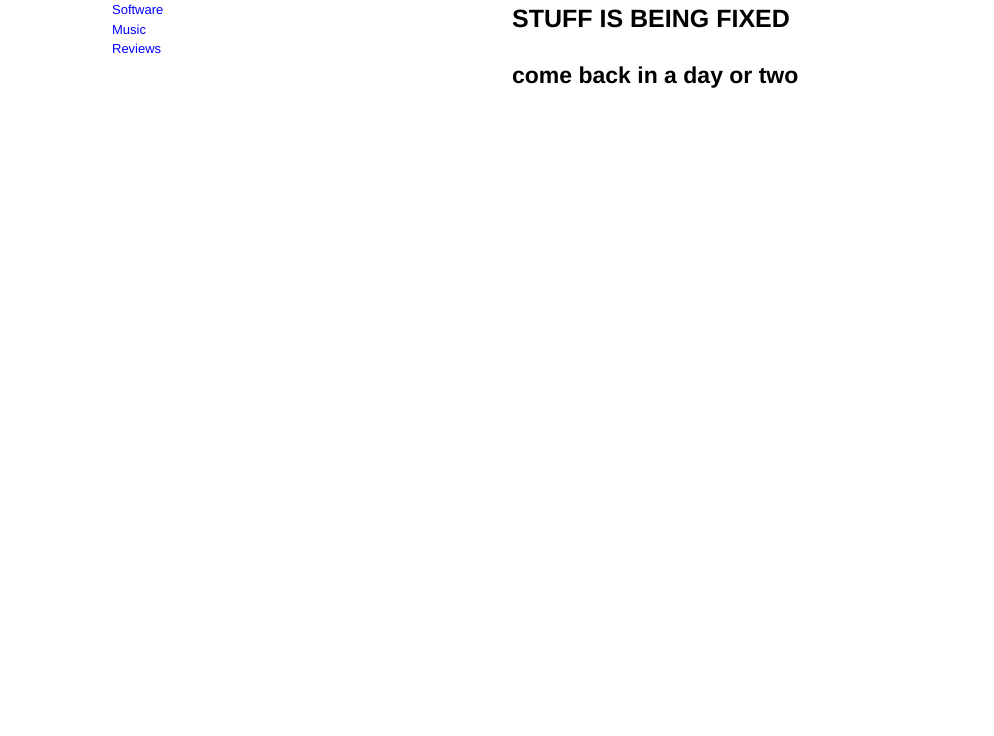
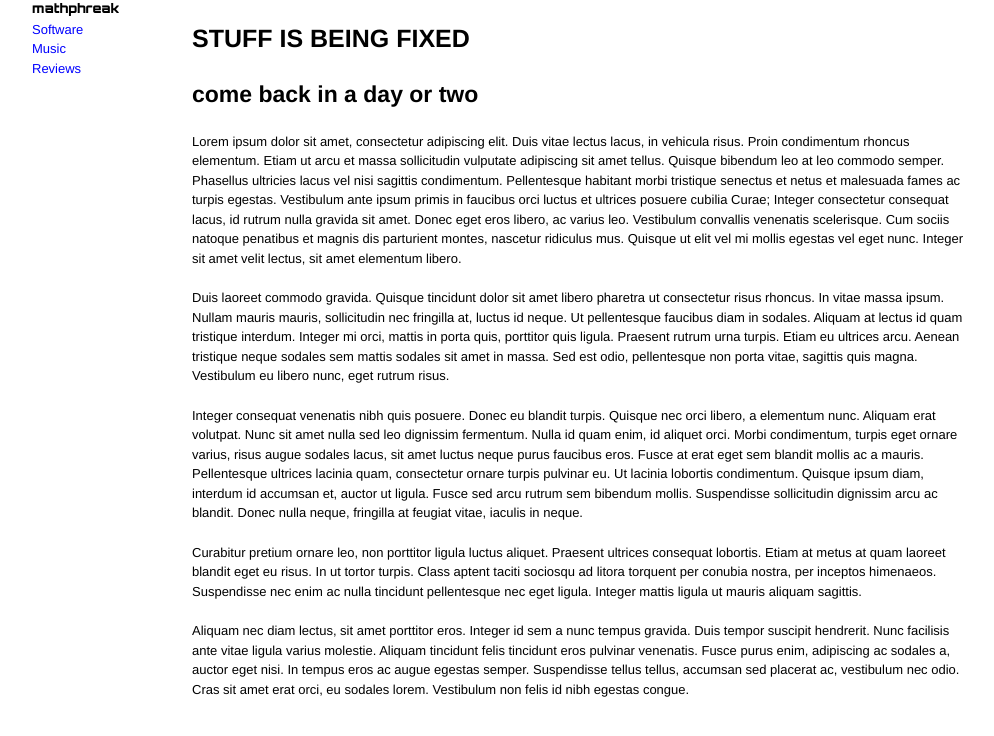
Before and after one commit to mathphreak/mathphreak.github.io, a Jekyll site: the page built from index.html, in a window 1280 px wide. Shown: the top 736 px of the page, without its empty margins (138-1132 px from the left). Built offline with Jekyll 4.4.1, drawn with Linux system fonts in a browser that asks for light colours.

```diff
--- a/_layouts/default.html
+++ b/_layouts/default.html
@@ -12,13 +12,14 @@
 </head>
 <body>
 <div class='container_12'>
-	<a class="grid_2 clear pull_1" href="/"><span id='mathphreak'>mathphreak</span></a>
-	<div id="sidebar" class='grid_2 push_1 clearfix'>
+	<a class="grid_2" href="/" id='mathphreak'>mathphreak</a>
+	<div class='clear'></div>
+	<div id="sidebar" class='grid_2'>
 		<a href="/software">Software</a><br />
 		<a href="http://mathphreak.bandcamp.com">Music</a><br />
 		<a href="/reviews">Reviews</a>
 	</div> <!-- sidebar -->
-	<div id="content" class='grid_8 push_4'>
+	<div id="content" class='grid_10'>
 		{{ content }}
 	</div> <!-- content -->
 </div> <!-- container_12 -->
--- a/css/style.css
+++ b/css/style.css
@@ -12,8 +12,8 @@ body {
 }
 
 #mathphreak {
-	border: 1px solid black;
 	background-color: white;
 	font-family: OrbitronBlack;
 	color: black;
+	width: 140px;
 }
--- a/index.html
+++ b/index.html
@@ -9,3 +8,8 @@ contenttitle: mathphreak
 <p>I've worked on quite a few projects besides Meta Tourney, most of which have been written in Java or JavaScript.  I like Java from a platform independence perspective, and I like Web development for the same reason.  And the ironic thing is that I don't drink coffee.</p>
 <p>Most of my projects that I've worked on over the years are on the sidebar at left.  If you want to see the un-presentable projects, find them yourself.</p><br />
 <p>I also have a <a href="http://juniorgeek.users.sourceforge.net">much worse and much older page on SourceForge</a>.</p>-->
+<p>Lorem ipsum dolor sit amet, consectetur adipiscing elit. Duis vitae lectus lacus, in vehicula risus. Proin condimentum rhoncus elementum. Etiam ut arcu et massa sollicitudin vulputate adipiscing sit amet tellus. Quisque bibendum leo at leo commodo semper. Phasellus ultricies lacus vel nisi sagittis condimentum. Pellentesque habitant morbi tristique senectus et netus et malesuada fames ac turpis egestas. Vestibulum ante ipsum primis in faucibus orci luctus et ultrices posuere cubilia Curae; Integer consectetur consequat lacus, id rutrum nulla gravida sit amet. Donec eget eros libero, ac varius leo. Vestibulum convallis venenatis scelerisque. Cum sociis natoque penatibus et magnis dis parturient montes, nascetur ridiculus mus. Quisque ut elit vel mi mollis egestas vel eget nunc. Integer sit amet velit lectus, sit amet elementum libero.</p>
+<p>Duis laoreet commodo gravida. Quisque tincidunt dolor sit amet libero pharetra ut consectetur risus rhoncus. In vitae massa ipsum. Nullam mauris mauris, sollicitudin nec fringilla at, luctus id neque. Ut pellentesque faucibus diam in sodales. Aliquam at lectus id quam tristique interdum. Integer mi orci, mattis in porta quis, porttitor quis ligula. Praesent rutrum urna turpis. Etiam eu ultrices arcu. Aenean tristique neque sodales sem mattis sodales sit amet in massa. Sed est odio, pellentesque non porta vitae, sagittis quis magna. Vestibulum eu libero nunc, eget rutrum risus.</p>
+<p>Integer consequat venenatis nibh quis posuere. Donec eu blandit turpis. Quisque nec orci libero, a elementum nunc. Aliquam erat volutpat. Nunc sit amet nulla sed leo dignissim fermentum. Nulla id quam enim, id aliquet orci. Morbi condimentum, turpis eget ornare varius, risus augue sodales lacus, sit amet luctus neque purus faucibus eros. Fusce at erat eget sem blandit mollis ac a mauris. Pellentesque ultrices lacinia quam, consectetur ornare turpis pulvinar eu. Ut lacinia lobortis condimentum. Quisque ipsum diam, interdum id accumsan et, auctor ut ligula. Fusce sed arcu rutrum sem bibendum mollis. Suspendisse sollicitudin dignissim arcu ac blandit. Donec nulla neque, fringilla at feugiat vitae, iaculis in neque.</p>
+<p>Curabitur pretium ornare leo, non porttitor ligula luctus aliquet. Praesent ultrices consequat lobortis. Etiam at metus at quam laoreet blandit eget eu risus. In ut tortor turpis. Class aptent taciti sociosqu ad litora torquent per conubia nostra, per inceptos himenaeos. Suspendisse nec enim ac nulla tincidunt pellentesque nec eget ligula. Integer mattis ligula ut mauris aliquam sagittis.</p>
+<p>Aliquam nec diam lectus, sit amet porttitor eros. Integer id sem a nunc tempus gravida. Duis tempor suscipit hendrerit. Nunc facilisis ante vitae ligula varius molestie. Aliquam tincidunt felis tincidunt eros pulvinar venenatis. Fusce purus enim, adipiscing ac sodales a, auctor eget nisi. In tempus eros ac augue egestas semper. Suspendisse tellus tellus, accumsan sed placerat ac, vestibulum nec odio. Cras sit amet erat orci, eu sodales lorem. Vestibulum non felis id nibh egestas congue.</p>
--- /dev/null
+++ b/software/index.html
@@ -0,0 +1,6 @@
+---
+layout: default
+title: home
+---
+<h1>STUFF IS BEING FIXED</h1>
+<h2>come back in a day or two</h2>
```
Also changed, not shown: other parts of index.html (+0 -1 lines).
